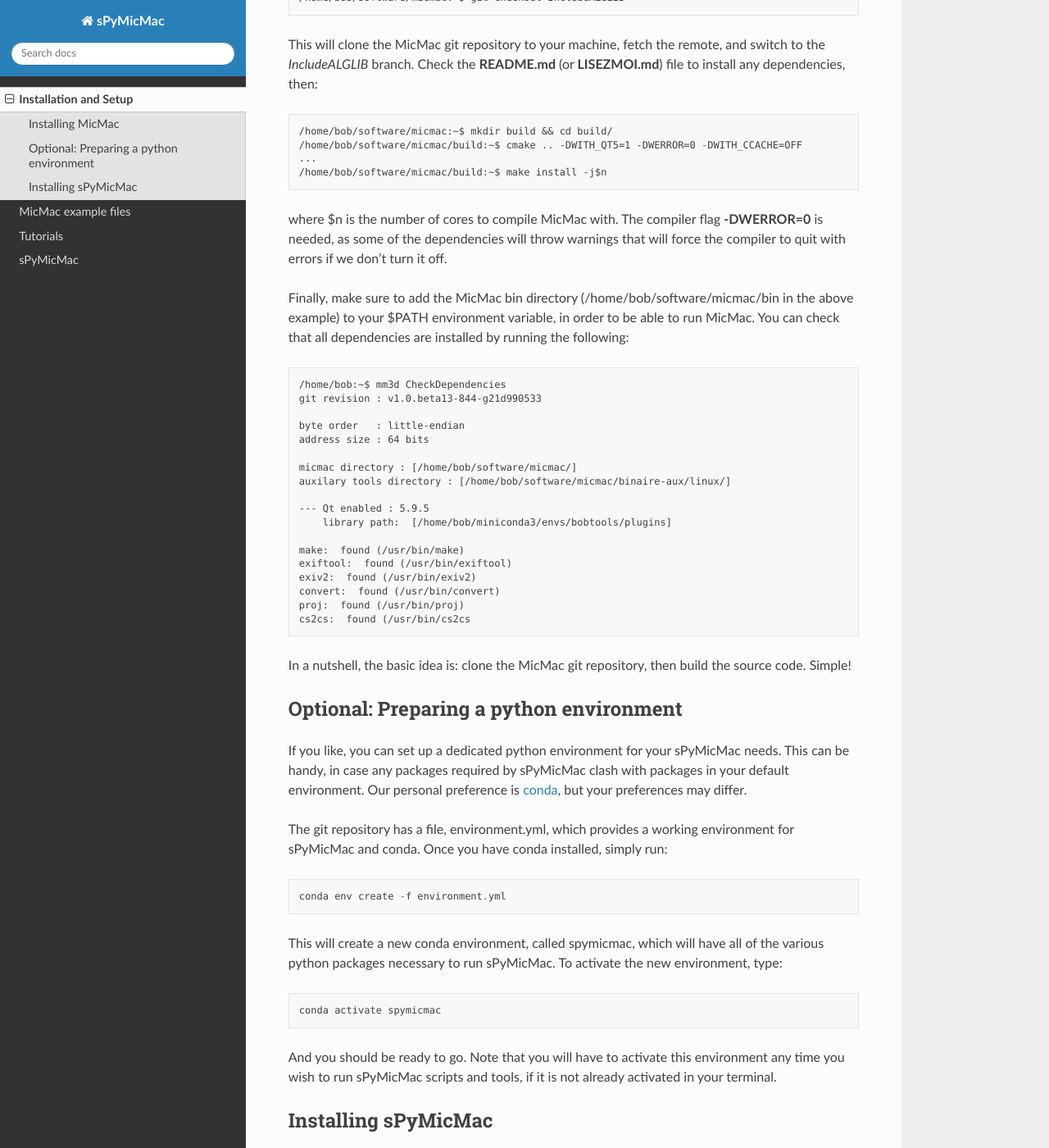
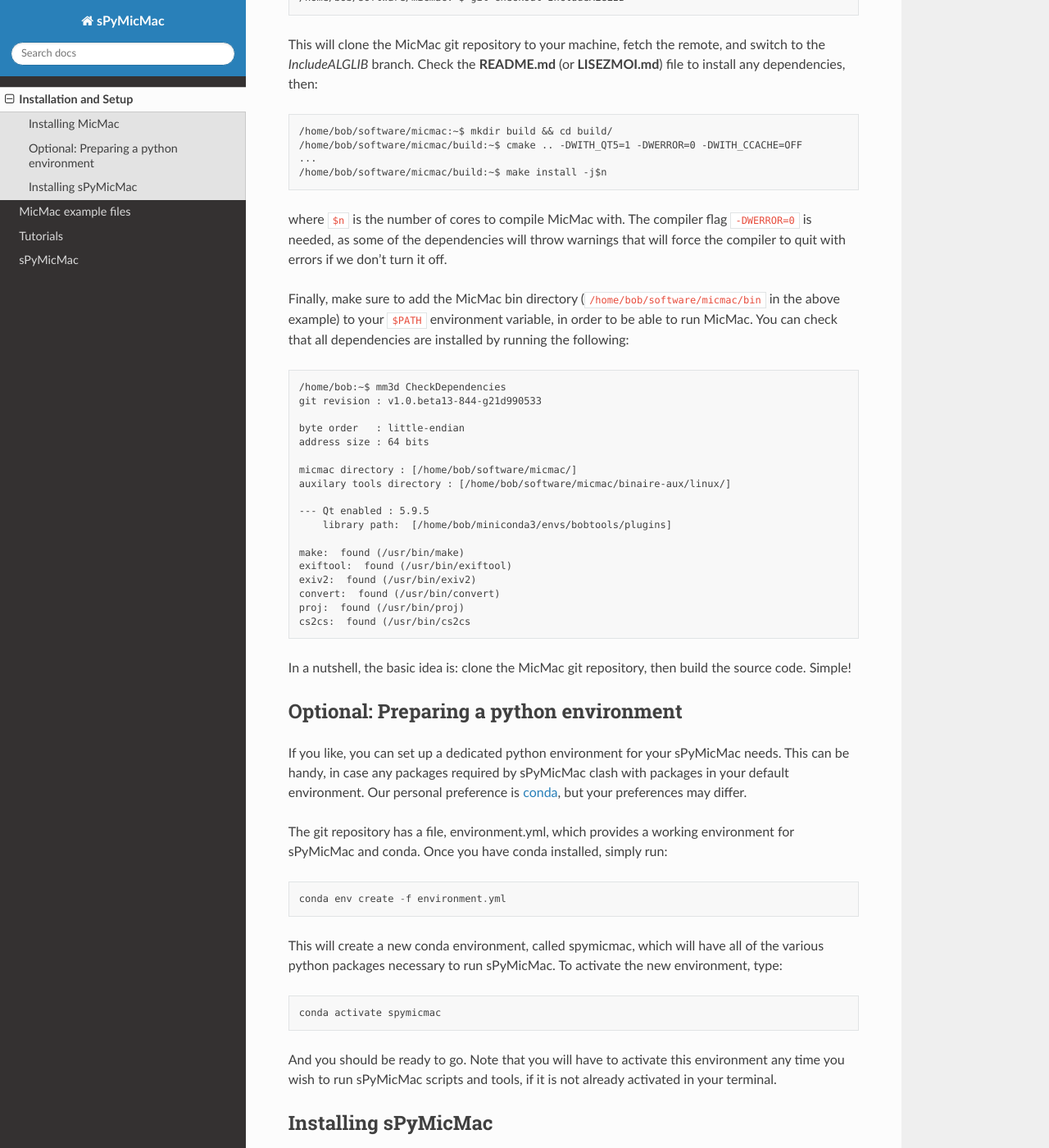
Before and after one commit to iamdonovan/spymicmac, a Sphinx documentation site: the page built from doc/setup.rst, in a window 1280 px wide and 1400 px high, scrolled down 619 px. Shown: the whole window at 82% size. Built offline with Sphinx 7.4.7 and the Read the Docs theme 2.0.0, drawn with Linux system fonts in a browser that asks for light colours; some of the changed text lies outside the part shown.

```diff
--- a/doc/sPyMicMac/scripts/generate_micmac_measures.rst
+++ b/doc/sPyMicMac/scripts/generate_micmac_measures.rst
@@ -1,5 +1,9 @@
 generate_micmac_measures.py
 =================================
+
+``generate_micmac_measures.py`` calls :py:meth:`sPyMicMac.micmac.generate_micmac_measures` to create ``id_fiducial.txt``,
+``MeasuresCamera.xml``, and ``Tmp-SL-Glob.xml`` files (that can be used to visualize fiducial mark locations
+using ``SaisieAppuisInit``) for KH-9 Hexagon images.
 
 .. argparse::
    :filename: ../bin/generate_micmac_measures.py
--- a/doc/setup.rst
+++ b/doc/setup.rst
@@ -32,12 +32,12 @@ Check the **README.md** (or **LISEZMOI.md**) file to install any dependencies, t
     ...
     /home/bob/software/micmac/build:~$ make install -j$n
 
-where $n is the number of cores to compile MicMac with. The compiler flag **-DWERROR=0** is needed, as some of the dependencies
+where ``$n`` is the number of cores to compile MicMac with. The compiler flag ``-DWERROR=0`` is needed, as some of the dependencies
 will throw warnings that will force the compiler to quit with errors if we don't turn it off.
 
-Finally, make sure to add the MicMac bin directory (/home/bob/software/micmac/bin in the above example) to your $PATH
-environment variable, in order to be able to run MicMac. You can check that all dependencies are installed by running
-the following:
+Finally, make sure to add the MicMac bin directory (``/home/bob/software/micmac/bin`` in the above example)
+to your ``$PATH`` environment variable, in order to be able to run MicMac. You can check that all dependencies are
+installed by running the following:
 ::
 
     /home/bob:~$ mm3d CheckDependencies
@@ -64,8 +64,8 @@ In a nutshell, the basic idea is: clone the MicMac git repository, then build th
 Optional: Preparing a python environment
 ########################################
 If you like, you can set up a dedicated python environment for your sPyMicMac needs. This can be handy, in case any
-packages required by sPyMicMac clash with packages in your default environment. Our personal preference is `conda <https://docs.conda.io/en/latest/>`_,
-but your preferences may differ.
+packages required by sPyMicMac clash with packages in your default environment. Our personal preference
+is `conda <https://docs.conda.io/en/latest/>`_, but your preferences may differ.
 
 The git repository has a file, environment.yml, which provides a working environment for sPyMicMac and conda.
 Once you have conda installed, simply run:
```
Also changed, not shown: other parts of doc/setup.rst (+4 -4 lines).
